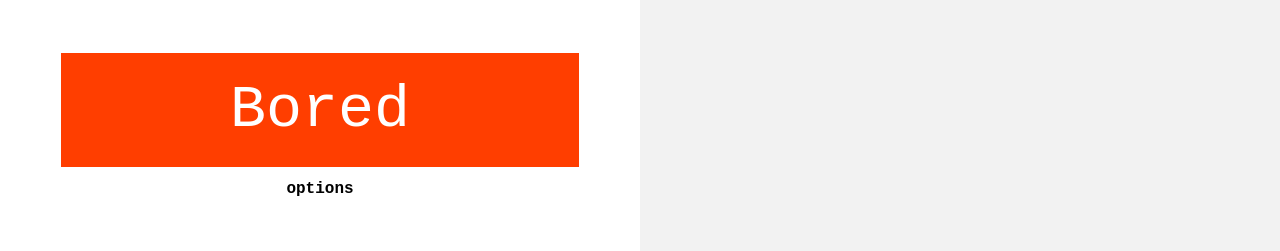
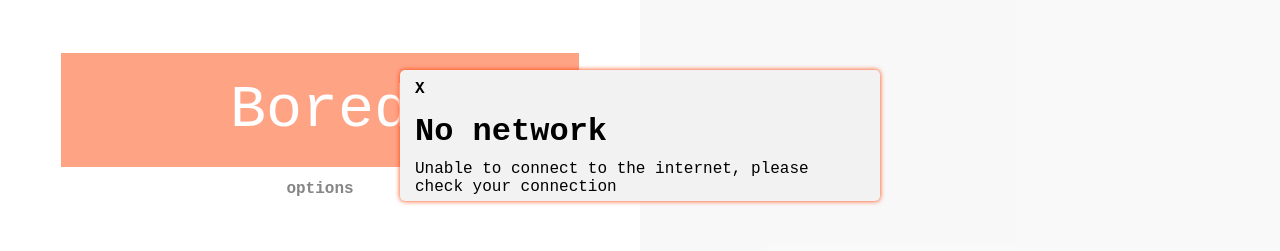
Before and after one commit to g-chandran/bored-app, a Svelte app: page / in a window 1280 px wide. Shown: the part 265-516 px from the top of the page. Built offline with nearby package versions, Linux system fonts and the light colour scheme; no server answers.

Commit message:
Handled Errors

```diff
--- a/src/App.svelte
+++ b/src/App.svelte
@@ -1,16 +1,34 @@
 <script>
   import InputSection from "./components/inputSection/InputSection.svelte";
   import ResultSection from "./components/resultSection/ResultSection.svelte";
+  import ErrorBox from "./components/ErrorBox.svelte";
   import { onMount } from "svelte";
   const base_URI = "http://www.boredapi.com/api/activity";
 
+  let isError = false;
+  let errorInfo = {
+    title: "Unexpected Error",
+    body: "Unexpected error occurred, please try again later",
+    hints: [],
+  };
   let resultSet = [];
   let resultId = 0;
 
   onMount(async () => {
-    let data = await getData();
-    resultSet = [data];
+    let { data, status } = await getData();
+    if (status === "OK") resultSet = [data];
+    else setError(data.title, data.description);
   });
+
+  const getErrorMessage = (title, description) => {
+    return { title: title, description: description };
+  };
+
+  const setError = (title, body) => {
+    isError = true;
+    errorInfo["title"] = title;
+    errorInfo["body"] = body;
+  };
 
   const getQuery = ({ option, slider, type }) => {
     let query = "";
@@ -32,9 +50,27 @@
   };
 
   const getData = async (query = base_URI) => {
-    const response = await fetch(query);
-    const { activity, type, price, link, accessibility } =
-      await response.json();
+    let response;
+    try {
+      response = await fetch(query);
+    } catch (e) {
+      let errorMessage = getErrorMessage(
+        "No network",
+        "Unable to connect to the internet, please check your connection"
+      );
+      return { data: errorMessage, status: "Error" };
+    }
+    if (response.status === 200) {
+      let json = await response.json();
+      if ("error" in json) {
+        console.log(json);
+        let errorMessage = getErrorMessage(
+          "No activity found",
+          "Unable to find an activity for the given filter"
+        );
+        return { data: errorMessage, status: "Error" };
+      }
+      const { activity, type, price, link, accessibility } = json;
       let result = {
         id: resultId++,
         title: activity,
@@ -43,13 +79,21 @@
         accessibilityProgress: Math.round(accessibility * 10),
         link: link,
       };
-    return result;
+      return { data: result, status: "OK" };
+    } else {
+      let errorMessage = getErrorMessage(
+        "Unexpected error occurred",
+        "Unexpected error occurred, please try again later"
+      );
+      return { data: errorMessage, status: "Error" };
+    }
   };
 
   const fetchData = async (event) => {
     const query = getQuery(event.detail);
-    let data = await getData(query);
-    resultSet = [data, ...resultSet];
+    let { data, status } = await getData(query);
+    if (status === "OK") resultSet = [data, ...resultSet];
+    else setError(data.title, data.description);
   };
 </script>
 
@@ -64,6 +108,9 @@
       <ResultSection bind:resultSet />
     </div>
   </section>
+  {#if isError}
+    <ErrorBox bind:isError {...errorInfo} />
+  {/if}
 </main>
 
 <style>
--- /dev/null
+++ b/src/components/ErrorBox.svelte
@@ -0,0 +1,46 @@
+<script>
+  import { fade, fly } from "svelte/transition";
+  export let title = "Unable to connect";
+  export let body = "Unable to connect to the network, please try again later.";
+  export let isError;
+</script>
+
+<div class="container" transition:fade>
+  <div transition:fly>
+    <p class="close-button" on:click={() => (isError = !isError)}>X</p>
+    <h1>{title}</h1>
+    <p class="body">{body}</p>
+  </div>
+</div>
+
+<style>
+  .container {
+    position: absolute;
+    background-color: rgba(255, 255, 255, 0.521);
+    display: flex;
+    align-items: center;
+    justify-content: center;
+    height: 100%;
+    width: 100%;
+  }
+
+  .container div {
+    height: fit-content;
+    max-width: 30rem;
+    background-color: var(--background-color);
+    border-radius: 5px;
+    box-shadow: 0 0 5px var(--orange);
+  }
+
+  .close-button {
+    display: inline-block;
+    font-weight: bold;
+    cursor: pointer;
+    padding: 10px 15px;
+  }
+
+  h1,
+  .body {
+    padding: 5px 15px;
+  }
+</style>
```
Lines whose indentation alone changed are shown as unchanged.
